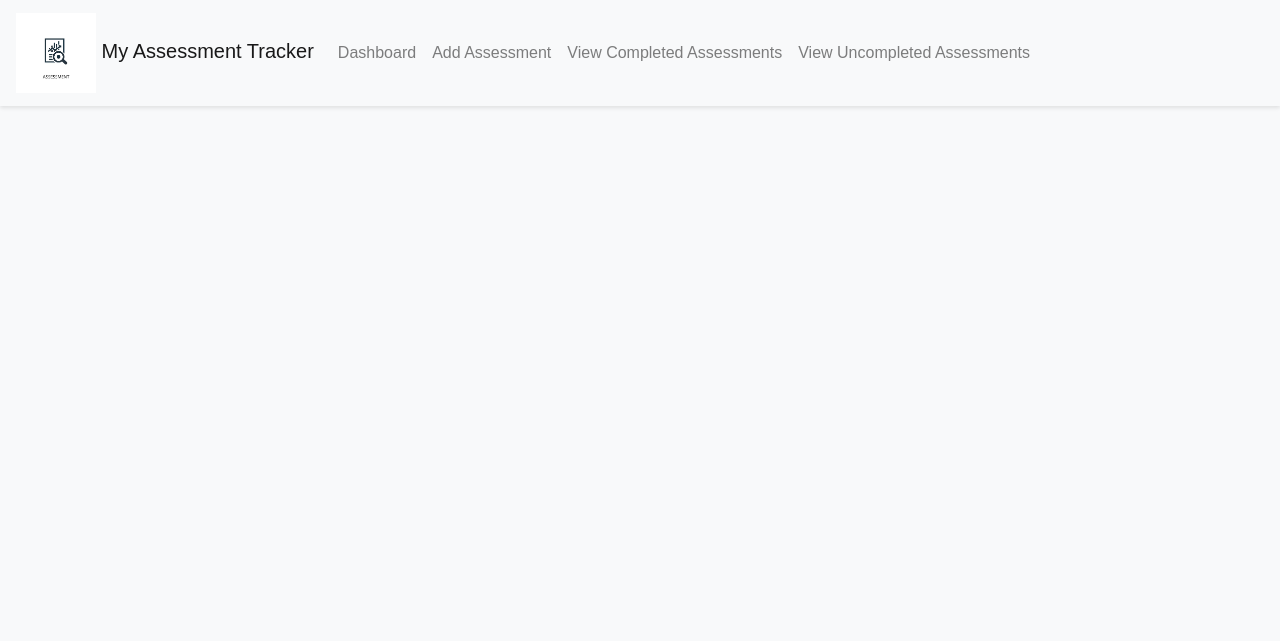
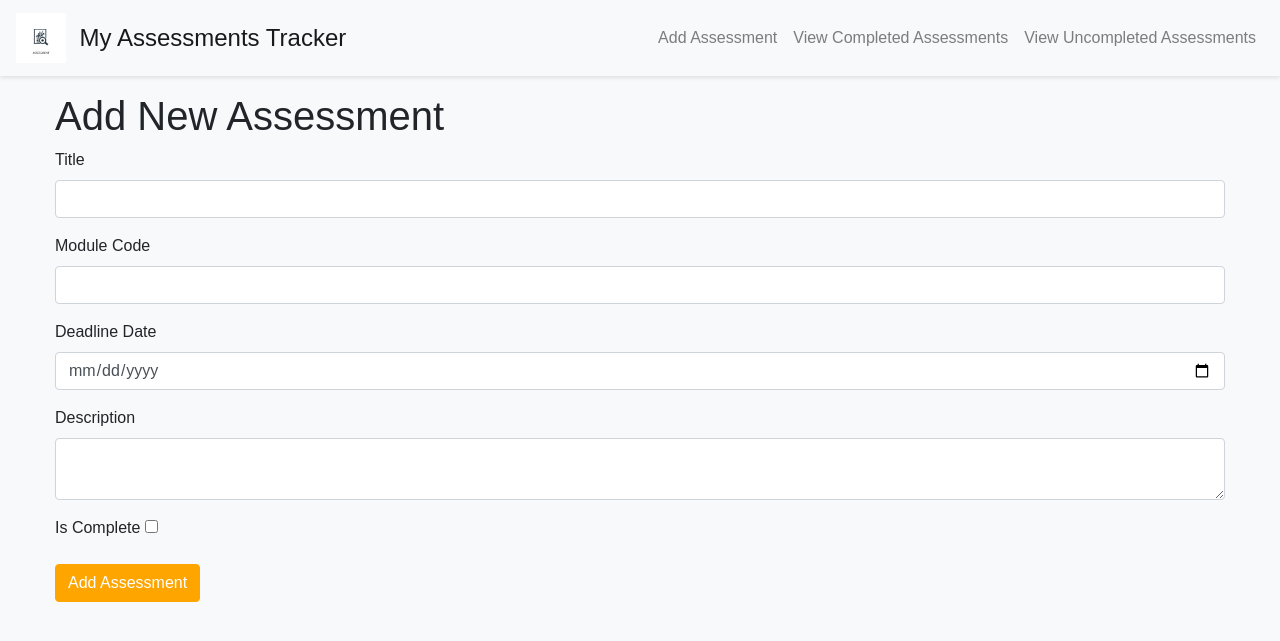
Before and after one commit to NicolasIssa1/Web-Application, a Flask app: page /add in a window 1280 px wide. Shown: the top 641 px of the page. Run offline with Flask 3, Linux system fonts and the light colour scheme; some libraries are stand-ins or nearby versions.

Commit message:
final xx

```diff
--- a/Coursework1/app/templates/add_assessment.html
+++ b/Coursework1/app/templates/add_assessment.html
@@ -1,58 +1,73 @@
 <!DOCTYPE html>
 <html lang="en">
-  <head>
-    <!-- Required meta tags -->
-    <meta charset="utf-8">
-    <meta name="viewport" content="width=device-width, initial-scale=1, shrink-to-fit=no">
+{% extends "base.html" %}
+{% block content %}
+  <h1>Add New Assessment</h1>
+  <form method="post" action="{{ url_for('add_assessment') }}">
+    {{ form.hidden_tag() }}
 
-    <!-- Bootstrap CSS -->
-    <link rel="stylesheet" href="https://stackpath.bootstrapcdn.com/bootstrap/4.2.1/css/bootstrap.min.css" integrity="sha384-GJzZqFGwb1QTTN6wy59ffF1BuGJpLSa9DkKMp0DgiMDm4iYMj70gZWKYbI706tWS" crossorigin="anonymous">
-    <!-- My own CSS file -->
-    <link rel="stylesheet" href="/static/style.css?v=1.0">
-
-    <title>{{ title if title else 'No title specified' }}</title>
-  </head>
-  <body>
-    <!-- Navigation bar -->
-    <nav class="navbar navbar-expand-sm navbar-light bg-light">
-      <a class="navbar-brand" href="/">
-        <img src="/static/logo.png" alt="Logo" style="width: 80px; height: 80px;">
-        My Assessment Tracker
-      </a>
-      <button class="navbar-toggler" type="button" data-toggle="collapse" data-target="#navbarSupportedContent" aria-controls="navbarSupportedContent" aria-expanded="false" aria-label="Toggle navigation">
-        <span class="navbar-toggler-icon"></span>
-      </button>
-
-      <div class="collapse navbar-collapse" id="navbarSupportedContent">
-        <ul class="navbar-nav mr-auto">
-          <li class="nav-item"><a class="nav-link" href="/">Dashboard <span class="sr-only">(current)</span></a></li>
-          <li class="nav-item"><a class="nav-link" href="/add">Add Assessment</a></li>
-          <li class="nav-item"><a class="nav-link" href="/view_completed">View Completed Assessments</a></li>
-          <li class="nav-item"><a class="nav-link" href="/view_uncompleted">View Uncompleted Assessments</a></li>
-        </ul>
-      </div>
-    </nav>
-
-    <!-- Flash messages -->
-    <div class="container mt-3">
-      {% with messages = get_flashed_messages() %}
-        {% if messages %}
-          <div class="alert alert-info">
-            {% for message in messages %}
-              <p>{{ message }}</p>
-            {% endfor %}
-          </div>
+    <div class="form-group">
+        {{ form.title.label }}
+        {{ form.title(class_="form-control") }}
+        {% if form.title.errors %}
+          <ul class="errors">
+              {% for error in form.title.errors %}
+                  <li>{{ error }}</li>
+              {% endfor %}
+          </ul>
         {% endif %}
-      {% endwith %}
     </div>
 
-    <!-- Main content -->
-    <div class="container">
-      {% block content %}{% endblock %}
+    <div class="form-group">
+        {{ form.module_code.label }}
+        {{ form.module_code(class_="form-control") }}
+        {% if form.module_code.errors %}
+          <ul class="errors">
+              {% for error in form.module_code.errors %}
+                  <li>{{ error }}</li>
+              {% endfor %}
+          </ul>
+        {% endif %}
     </div>
 
-    <script src="https://code.jquery.com/jquery-3.3.1.slim.min.js" integrity="sha384-q8i/X+965DzO0rT7abK41JStQIAqVgRVzpbzo5smXKp4YfRvH+8abtTE1Pi6iizo" crossorigin="anonymous"></script>
-    <script src="https://cdnjs.cloudflare.com/ajax/libs/popper.js/1.14.6/umd/popper.min.js" integrity="sha384-wHAiFfRlMFy6i5SRaxvfOCifBUQy1xHdJ/yoi7FRNXMRBu5WHdZYu1hA6ZOblgut" crossorigin="anonymous"></script>
-    <script src="https://stackpath.bootstrapcdn.com/bootstrap/4.2.1/js/bootstrap.min.js" integrity="sha384-B0UglyR+jN6CkvvICOB2joaf5I4l3gm9GU6Hc1og6Ls7i6U/mkkaduKaBhlAXv9k" crossorigin="anonymous"></script>
-  </body>
+    <div class="form-group">
+        {{ form.deadline_date.label }}
+        {{ form.deadline_date(class_="form-control") }}
+        {% if form.deadline_date.errors %}
+          <ul class="errors">
+              {% for error in form.deadline_date.errors %}
+                  <li>{{ error }}</li>
+              {% endfor %}
+          </ul>
+        {% endif %}
+    </div>
+
+    <div class="form-group">
+        {{ form.description.label }}
+        {{ form.description(class_="form-control") }}
+        {% if form.description.errors %}
+          <ul class="errors">
+              {% for error in form.description.errors %}
+                  <li>{{ error }}</li>
+              {% endfor %}
+          </ul>
+        {% endif %}
+    </div>
+
+    <div class="form-group">
+        {{ form.is_complete.label }}
+        {{ form.is_complete() }}
+        {% if form.is_complete.errors %}
+          <ul class="errors">
+              {% for error in form.is_complete.errors %}
+                  <li>{{ error }}</li>
+              {% endfor %}
+          </ul>
+        {% endif %}
+    </div>
+
+    <button type="submit" class="btn btn-primary">Add Assessment</button>
+  </form>
+{% endblock %}
+
 </html>
--- a/Coursework1/app/templates/base.html
+++ b/Coursework1/app/templates/base.html
@@ -6,15 +6,21 @@
     <meta name="viewport" content="width=device-width, initial-scale=1, shrink-to-fit=no">
 
     <!-- Bootstrap CSS -->
-    <link rel="stylesheet" href="/static/style.css">
+    <link rel="stylesheet" href="https://stackpath.bootstrapcdn.com/bootstrap/4.2.1/css/bootstrap.min.css" integrity="sha384-GJzZqFGwb1QTTN6wy59ffF1BuGJpLSa9DkKMp0DgiMDm4iYMj70gZWKYbI706tWS" crossorigin="anonymous">
+    <!-- My own CSS file -->
+    <link rel="stylesheet" href="{{ url_for('static', filename='style.css') }}?v=1.0">
 
-    <title>{{ title if title else 'No title specified' }}</title>
+    {% if title %}
+    <title>{{ title }}</title>
+    {% else %}
+    <title>No title specified</title>
+    {% endif %}
   </head>
   <body>
     <!-- Navigation bar -->
     <nav class="navbar navbar-expand-sm navbar-light bg-light">
       <a class="navbar-brand" href="/">
-        <img src="/static/logo.png" alt="Logo" style="width: 50px; height: 50px;">
+        <img src="{{ url_for('static', filename='logo.png') }}" alt="Logo" style="width: 50px; height: 50px;">
         <span class="ml-2 h4 align-middle">My Assessments Tracker</span>
       </a>
       <button class="navbar-toggler" type="button" data-toggle="collapse" data-target="#navbarSupportedContent" aria-controls="navbarSupportedContent" aria-expanded="false" aria-label="Toggle navigation">
@@ -48,7 +54,7 @@
       {% block content %}{% endblock %}
     </div>
 
-    <script src="https://code.jquery.com/jquery-3.3.1.slim.min.js" integrity="sha384-q8i/X+965DzO0rT7abK41JStQIAqVgRVzpbzo5smXKp4YfRvH+8abtTE1Pi6iizo" crossorigin="anonymous"></script>
+    <script src="https://code.jquery.com/jquery-3.3.1.slim.min.js" integrity="sha384-q8i/X+965DzO0rT7abK41JStQIAqVgRVzpbzo5smXKp4YfRvH+8abtTE1Pi6jizo" crossorigin="anonymous"></script>
     <script src="https://cdnjs.cloudflare.com/ajax/libs/popper.js/1.14.6/umd/popper.min.js" integrity="sha384-wHAiFfRlMFy6i5SRaxvfOCifBUQy1xHdJ/yoi7FRNXMRBu5WHdZYu1hA6ZOblgut" crossorigin="anonymous"></script>
     <script src="https://stackpath.bootstrapcdn.com/bootstrap/4.2.1/js/bootstrap.min.js" integrity="sha384-B0UglyR+jN6CkvvICOB2joaf5I4l3gm9GU6Hc1og6Ls7i6U/mkkaduKaBhlAXv9k" crossorigin="anonymous"></script>
   </body>
--- a/Coursework1/app/templates/index.html
+++ b/Coursework1/app/templates/index.html
@@ -1,3 +1,5 @@
+<!DOCTYPE html>
+<html lang="en">
 {% extends "base.html" %}
 {% block content %}
   <h1>All Assessments</h1>
@@ -34,3 +36,5 @@
     {% endif %}
   </div>
 {% endblock %}
+
+</html>
--- a/Coursework1/app/templates/view_completed.html
+++ b/Coursework1/app/templates/view_completed.html
@@ -1,3 +1,5 @@
+<!DOCTYPE html>
+<html lang="en">
 {% extends "base.html" %}
 {% block content %}
   <h1>Completed Assessments</h1>
@@ -31,3 +33,5 @@
     {% endif %}
   </div>
 {% endblock %}
+
+</html>
--- a/Coursework1/app/templates/view_uncompleted.html
+++ b/Coursework1/app/templates/view_uncompleted.html
@@ -1,3 +1,5 @@
+<!DOCTYPE html>
+<html lang="en">
 {% extends "base.html" %}
 {% block content %}
   <h1>Uncompleted Assessments</h1>
@@ -27,3 +29,5 @@
     {% endif %}
   </div>
 {% endblock %}
+
+</html>
```
Also changed, not shown: Coursework1/app/templates/edit_assessment.html (+4 -10 lines), Coursework1/app.db.
